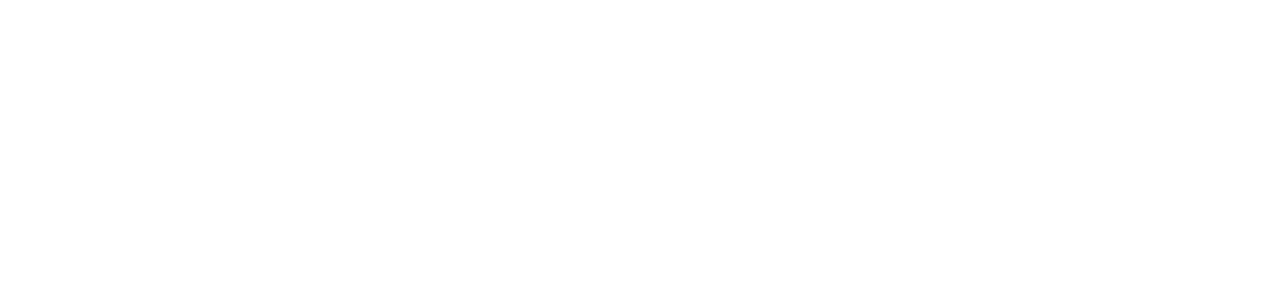
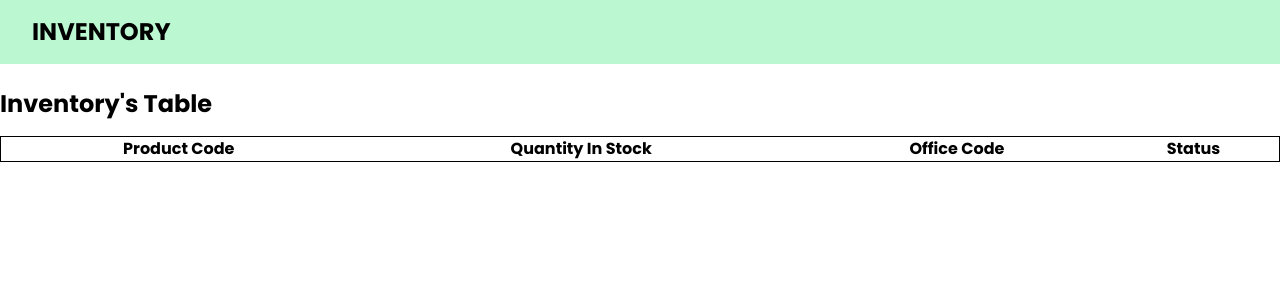
Before and after one commit to TVOS20/dbsys-intprog-frontend, a React (Vite) app: page /inventory in a window 1280 px wide. Before the commit this address had no page. Shown: the top 300 px of the page. Built offline with nearby package versions, Linux system fonts and the light colour scheme.

Commit message:
Working On Inventory

```diff
--- a/src/App.tsx
+++ b/src/App.tsx
@@ -6,6 +6,9 @@
 import Employee from "./pages/Employee";
 import Office from "./pages/Office";
 import Product from "./pages/Product";
+import Inventory from "./pages/Inventory";
+
+
 
 Axios.defaults.baseURL = "http://localhost:4000";
 
@@ -19,6 +22,7 @@
           <Route path="/office" element={<Office />} />
           <Route path="/customer" element={<Customer />} />
           <Route path="/product" element={<Product />} />
+          <Route path="/inventory" element={<Inventory />} />
         </Routes>
       </BrowserRouter>
     </>
--- a/src/pages/Home.tsx
+++ b/src/pages/Home.tsx
@@ -19,9 +19,15 @@
         >
           Product Management
         </button>
+
+        <button
+          onClick={() => navigate("/inventory")}
+          className="bg-slate-200 text-black text-2xl font-bold py-2 px-8 rounded transition-all hover:bg-slate-300"
+        >
+          Inventory
+        </button>
       </div>
     </div>
   );
 };
-
 export default Home;
--- /dev/null
+++ b/src/pages/Inventory.tsx
@@ -0,0 +1,38 @@
+import React from "react";
+
+const Inventory = () => {
+
+
+  return (
+    <>
+      <div className="bg-green-200 w-full h-14 p-8 items-center flex">
+        <h1 className="text-grey font-bold text-2xl">
+          INVENTORY
+        </h1>
+      </div>
+      <div className="container mx-auto mt-6">
+        <div className=" text-right mb-6">
+        </div>
+        <div className="">
+          <h1 className="text-2xl font-bold mb-4">Inventory's Table</h1>
+        </div>
+        <table
+          cellPadding={20}
+          className="text-center h-auto w-full border border-black"
+        >
+          <thead className="border border-black">
+            <tr>
+              <th>Product Code</th>
+              <th>Quantity In Stock</th>
+              <th>Office Code</th>
+              <th>Status</th>
+            </tr>
+          </thead>
+        </table>
+      </div>
+    </>
+  )
+
+};
+
+export default Inventory;
```
